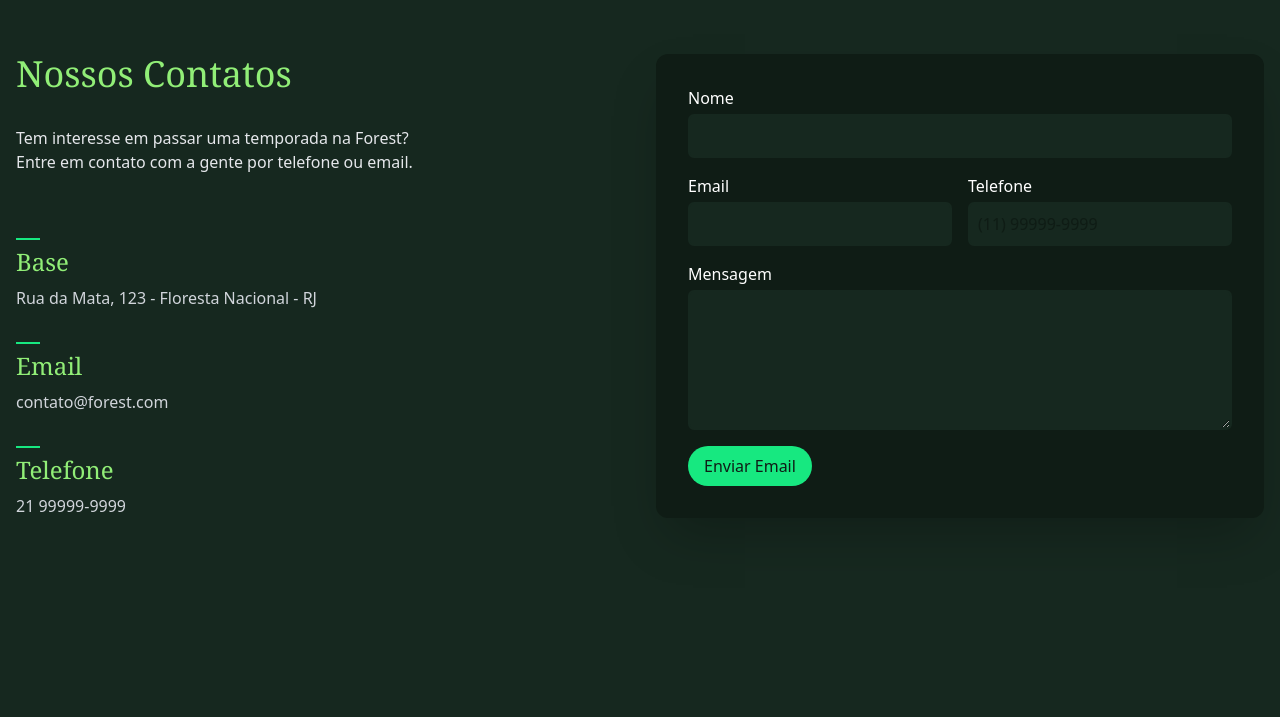
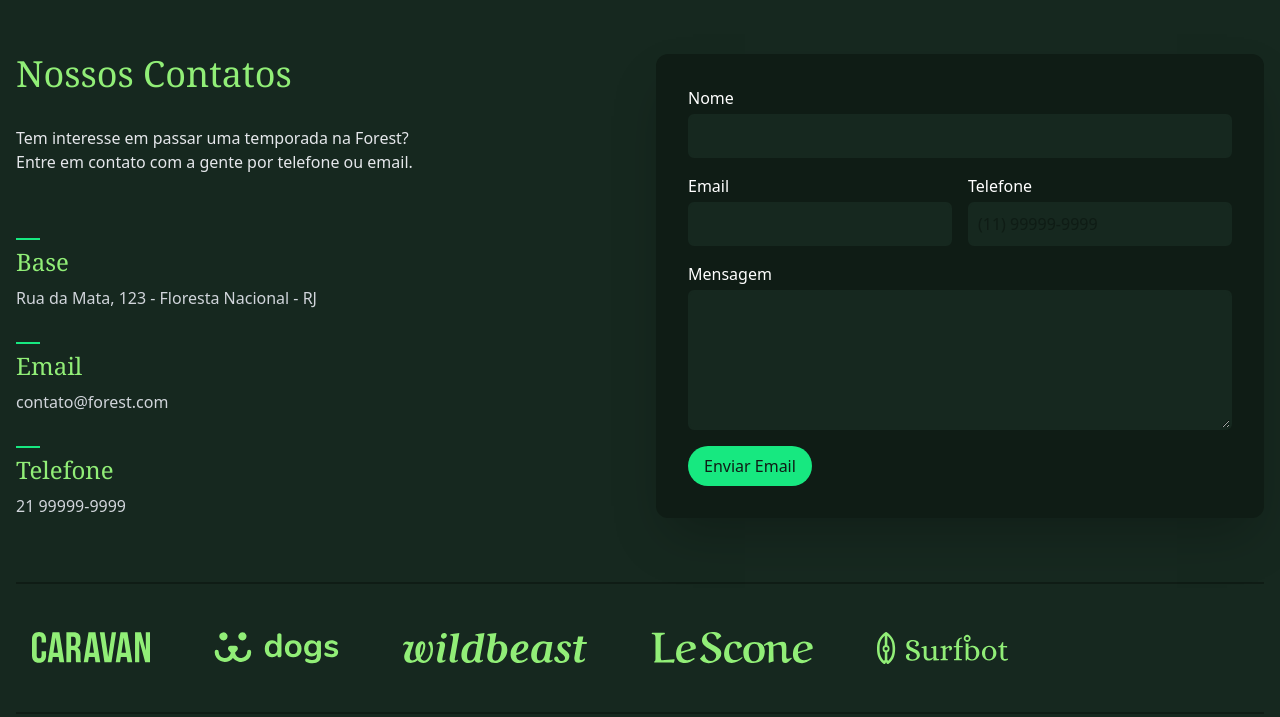
Before and after one commit to Wesleyhn/forest, a website: page src/index.html in a window 1280 px wide. Shown: the part 3526-4243 px from the top of the page. Drawn offline with Linux system fonts and the light colour scheme.

Commit message:
parceiros

```diff
--- a/src/index.html
+++ b/src/index.html
@@ -484,5 +484,18 @@
         </button>
       </form>
     </section>
+
+    <!-- Parceiros -->
+    <section class="container mb-12 sm:mb-16">
+      <ul
+        class="flex flex-col items-center py-4 max-sm:divide-y-2 divide-verde-900 *:p-4 sm:flex-row sm:gap-8 sm:border-b-2 sm:border-t-2 sm:border-verde-900 sm:py-8 *:*:max-h-8"
+      >
+        <li><img src="./img/parceiros/caravan.svg" alt="caravan" /></li>
+        <li><img src="./img/parceiros/dogs.svg" alt="dogs" /></li>
+        <li><img src="./img/parceiros/wildbeast.svg" alt="wildbeast" /></li>
+        <li><img src="./img/parceiros/lescone.svg" alt="lescone" /></li>
+        <li><img src="./img/parceiros/surfbot.svg" alt="surfbot" /></li>
+      </ul>
+    </section>
   </body>
 </html>
```
Also changed, not shown: src/output.css.
